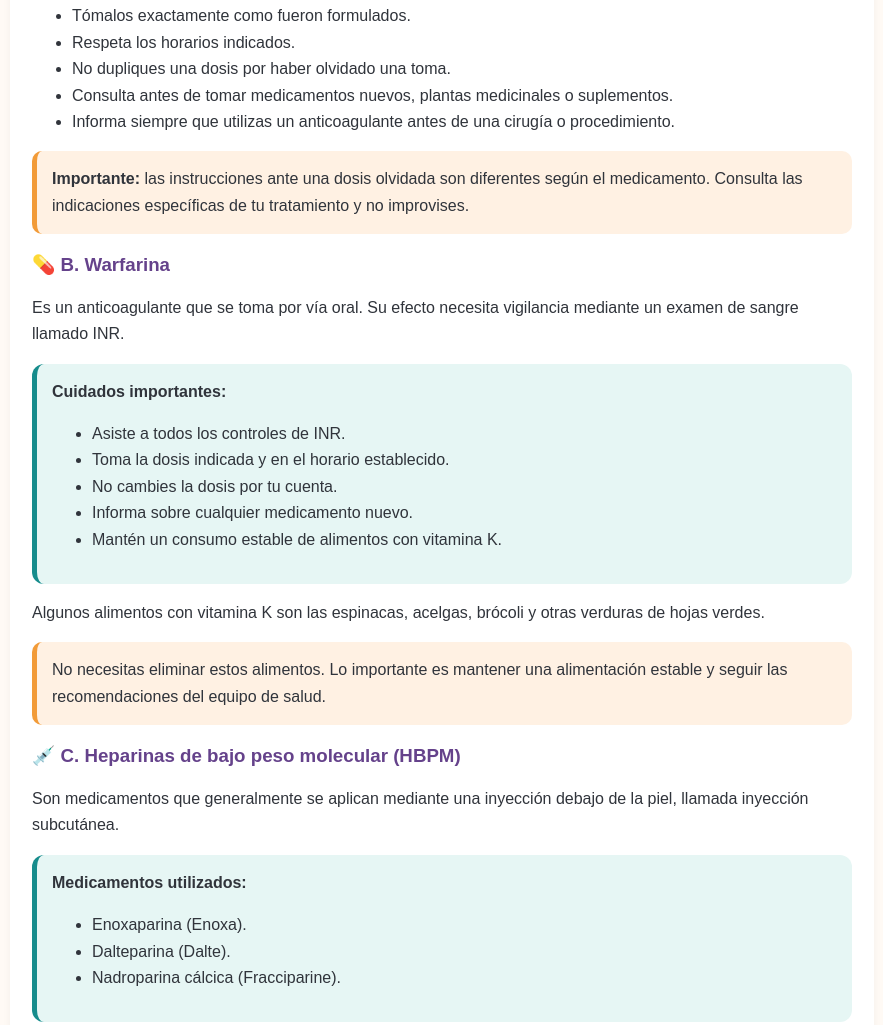
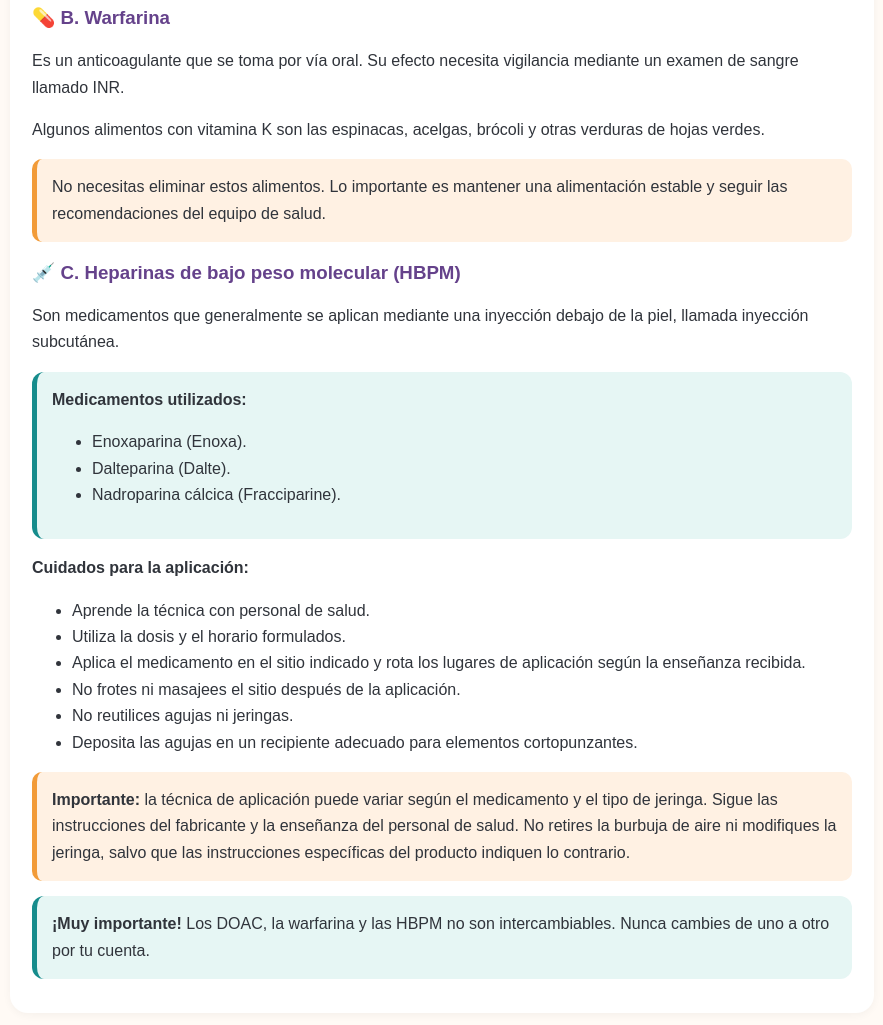
Before and after one commit to Transformarte-educacion/Transformarte-Educacion, a plain HTML site: page anticoagulacion.html in a window 1280 px wide. Shown: the part 5787-6812 px from the top of the page, without its empty margins (198-1081 px from the left). Drawn offline with Linux system fonts and the light colour scheme.

Commit message:
Organiza la sección de tipos de anticoagulantes y ajusta recomendaciones de seguridad para heparinas.
Updated important instructions regarding anticoagulant medication application techniques and removed redundant care guidelines.

```diff
--- a/anticoagulacion.html
+++ b/anticoagulacion.html
@@ -466,29 +466,9 @@ footer {
     <li>Dabigatrán.</li>
   </ul>
 </div>
-<ul>
-  <li>Tómalos exactamente como fueron formulados.</li>
-  <li>Respeta los horarios indicados.</li>
-  <li>No dupliques una dosis por haber olvidado una toma.</li>
-  <li>Consulta antes de tomar medicamentos nuevos, plantas medicinales o suplementos.</li>
-  <li>Informa siempre que utilizas un anticoagulante antes de una cirugía o procedimiento.</li>
-</ul>
-<div class="aviso">
-  <strong>Importante:</strong> las instrucciones ante una dosis olvidada son diferentes según el medicamento. Consulta las indicaciones específicas de tu tratamiento y no improvises.
-</div>
 
 <h3>💊 B. Warfarina</h3>
 <p>Es un anticoagulante que se toma por vía oral. Su efecto necesita vigilancia mediante un examen de sangre llamado INR.</p>
-<div class="ficha">
-  <strong>Cuidados importantes:</strong>
-  <ul>
-    <li>Asiste a todos los controles de INR.</li>
-    <li>Toma la dosis indicada y en el horario establecido.</li>
-    <li>No cambies la dosis por tu cuenta.</li>
-    <li>Informa sobre cualquier medicamento nuevo.</li>
-    <li>Mantén un consumo estable de alimentos con vitamina K.</li>
-  </ul>
-</div>
 <p>Algunos alimentos con vitamina K son las espinacas, acelgas, brócoli y otras verduras de hojas verdes.</p>
 <div class="aviso">
   No necesitas eliminar estos alimentos. Lo importante es mantener una alimentación estable y seguir las recomendaciones del equipo de salud.
@@ -514,7 +494,7 @@ footer {
   <li>Deposita las agujas en un recipiente adecuado para elementos cortopunzantes.</li>
 </ul>
 <div class="aviso">
-  La técnica puede variar según el producto y la jeringa. Sigue las instrucciones específicas que te enseñó el equipo de salud. No retires la burbuja de aire ni manipules la jeringa sin revisar las instrucciones del fabricante.
+  <strong>Importante:</strong> la técnica de aplicación puede variar según el medicamento y el tipo de jeringa. Sigue las instrucciones del fabricante y la enseñanza del personal de salud. No retires la burbuja de aire ni modifiques la jeringa, salvo que las instrucciones específicas del producto indiquen lo contrario.
 </div>
 
 <div class="ficha">
```
